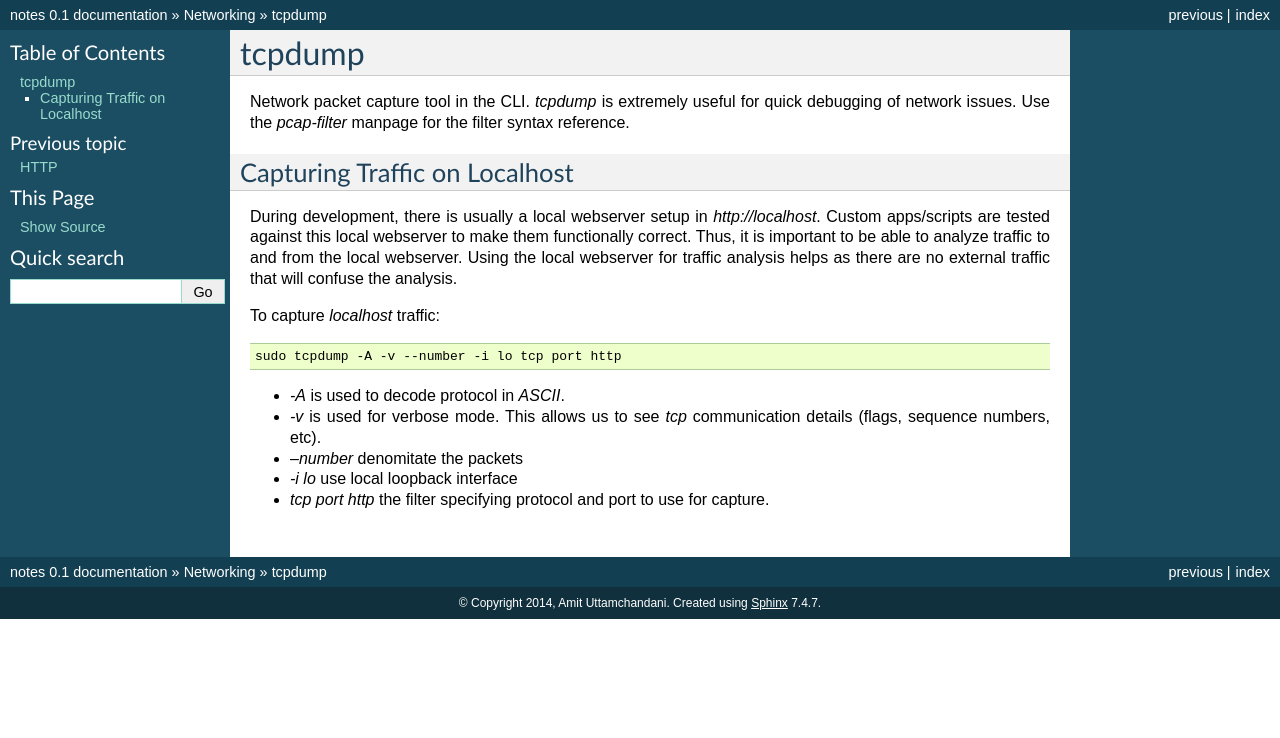
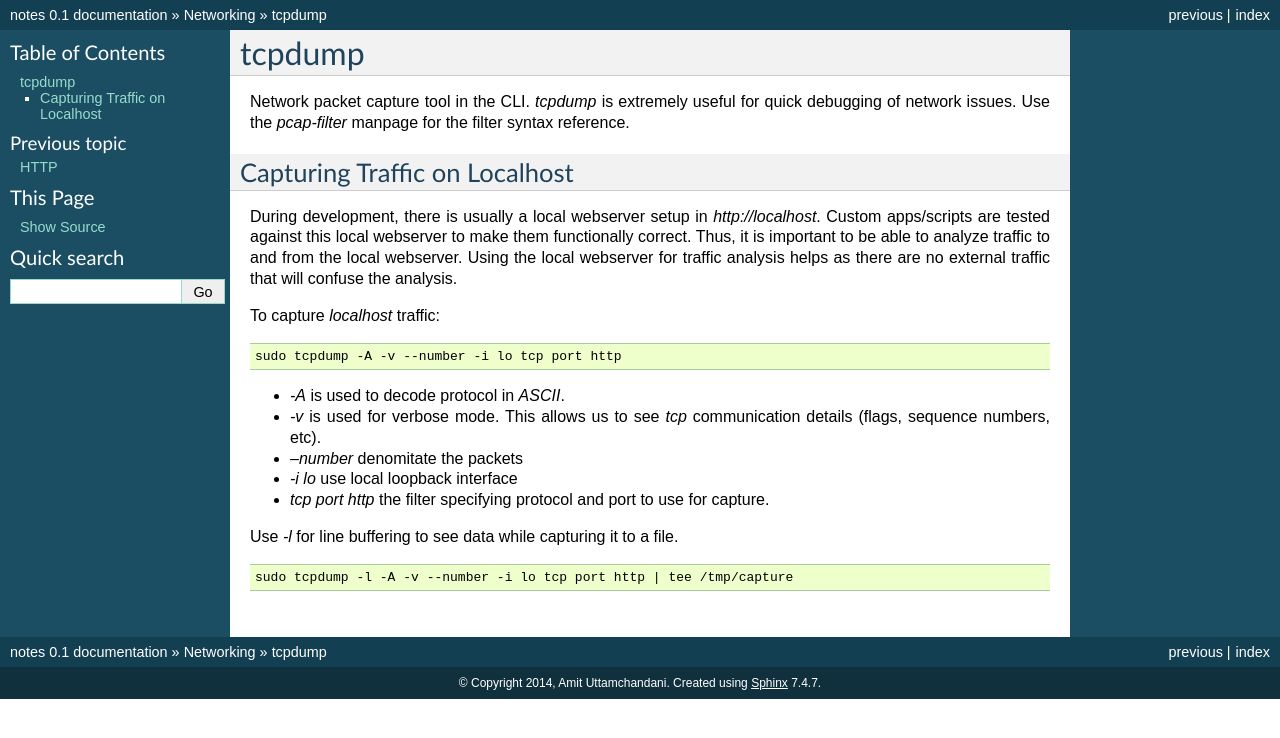
Before and after one commit to amituttam/notes, a Sphinx documentation site: the page built from docs/networking/tcpdump.rst, in a window 1280 px wide. Shown: the top 738 px of the page. Built offline with Sphinx 7.4.7, drawn with Linux system fonts in a browser that asks for light colours.

Commit message:
networking/tcpdump: Add '-l'

```diff
--- a/docs/networking/tcpdump.rst
+++ b/docs/networking/tcpdump.rst
@@ -26,3 +26,9 @@ To capture `localhost` traffic:
 * `--number` denomitate the packets
 * `-i lo` use local loopback interface
 * `tcp port http` the filter specifying protocol and port to use for capture.
+
+Use `-l` for line buffering to see data while capturing it to a file.
+
+.. code-block:: html
+
+    sudo tcpdump -l -A -v --number -i lo tcp port http | tee /tmp/capture
```
